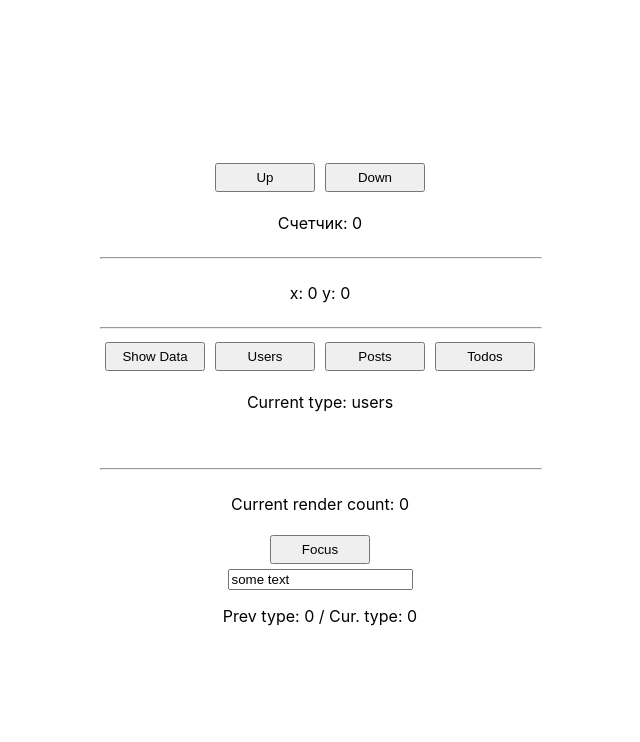
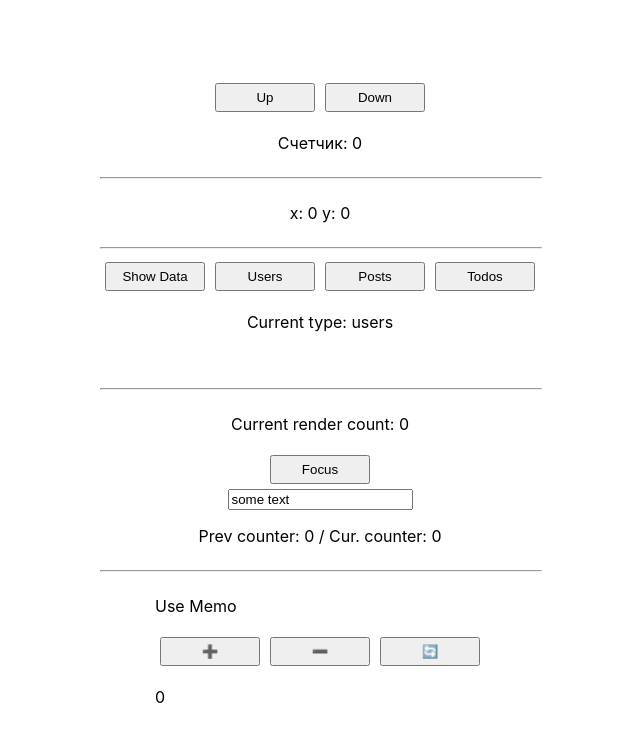
Before and after one commit to i386net/hook-test, a React (Create React App) app: page / in a window 1280 px wide. Shown: the top 742 px of the page, without its empty margins (320-960 px from the left). Built offline with nearby package versions, Linux system fonts and the light colour scheme.

Commit message:
add useMemo test

```diff
--- a/src/components/App.js
+++ b/src/components/app/App.js
@@ -1,5 +1,6 @@
 import React, {useState, useEffect, useRef} from 'react';
 import './App.css';
+import Memo from '../memo/Memo'
 
 function App() {
   const [counter, setCounter] = useState(0);
@@ -13,7 +14,7 @@ function App() {
   const [text, setText] = useState('some text')
   const renderCounter = useRef(0);
   const inputRef = useRef(null);  // focus to input
-  const prevType = useRef(0);
+  const prevCounter = useRef(0);
 
   const increment = () => setCounter(counter + 1);
   const decrement = () => setCounter(counter -1 );
@@ -24,7 +25,6 @@ function App() {
   });
 
   useEffect(() => {
-    console.log('Rendering  data');
     if (visible) {
       fetch(`https://jsonplaceholder.typicode.com/${type}`)
         .then(response => response.json())
@@ -44,7 +44,7 @@ function App() {
   });
 
   useEffect(() => {
-    prevType.current = counter;
+    prevCounter.current = counter;
   }, [counter])
 
   const dataList = data.slice(0, 10).map(d => <li key={d.id}>{JSON.stringify(d)}</li>)
@@ -65,7 +65,7 @@ function App() {
 
       <hr className="line"/>
       {/* useEffect */}
-      <div className="brn-container">
+      <div className="btn-container">
         <button className="btn" onClick={visibilityHandler}>Show Data</button>
         <button className="btn" onClick={() => setType('users')}>Users</button>
         <button className="btn" onClick={() => setType('posts')}>Posts</button>
@@ -83,7 +83,12 @@ function App() {
       <button className="btn" onClick={focus}>Focus</button>
       {/* on click change focus to this input*/}
       <input type="text" value={text} onChange={inputText} ref={inputRef}/>
-      <p>Prev type: {prevType.current} / Cur. type: {counter}</p>
+      <p>Prev counter: {prevCounter.current} / Cur. counter: {counter}</p>
+
+      <hr className="line"/>
+
+      <Memo />
+
     </div>
   );
 }
--- /dev/null
+++ b/src/components/memo/Memo.js
@@ -0,0 +1,43 @@
+import React, {useState, useMemo, useEffect} from 'react';
+
+const complexCompute = (num) => {
+  console.log('computing starts at', new Date(Date.now()))
+  let i= 0;
+  while (i < 99999999) {
+    i++;
+  }
+  console.log('computing ends', new Date(Date.now()))
+  return num * 2;
+}
+
+const Memo = () => {
+  const [result, setResult] =  useState(0);
+  const [colored, setColored] = useState(false);
+
+  //  кэшируем объект стиля чтобы при рендере компонента каждый раз не создавался новый объект
+  const style = useMemo(() => ({
+    color: colored? 'red': 'black',
+  }), [colored])
+  // useMemo to render only result state instead of the whole component
+  const computed = useMemo(() => complexCompute(result), [result])
+
+  useEffect(() => {
+    console.log('Style changed');
+  }, [colored]);
+
+
+  return (
+    <div>
+      <p style={style}>Use Memo</p>
+      <div className="btn-container">
+        <button className="btn" onClick={() => setResult(result + 1)}>➕</button>
+        <button className="btn" onClick={() => setResult(result - 1)}>➖</button>
+        <button className="btn" onClick={() => setColored(!colored)}>🔄</button>
+      </div>
+      <p>{computed}</p>
+    </div>
+
+  )
+}
+
+export default Memo;
--- a/src/index.js
+++ b/src/index.js
@@ -1,7 +1,7 @@
 import React from 'react';
 import ReactDOM from 'react-dom';
 import './index.css';
-import App from './components/App';
+import App from './components/app/App';
 import reportWebVitals from './reportWebVitals';
 
 ReactDOM.render(
```
Also changed, not shown: src/components/app/App.css (renamed from src/components/App.css), 1 other file (tests, documents, lock files or other folders).
